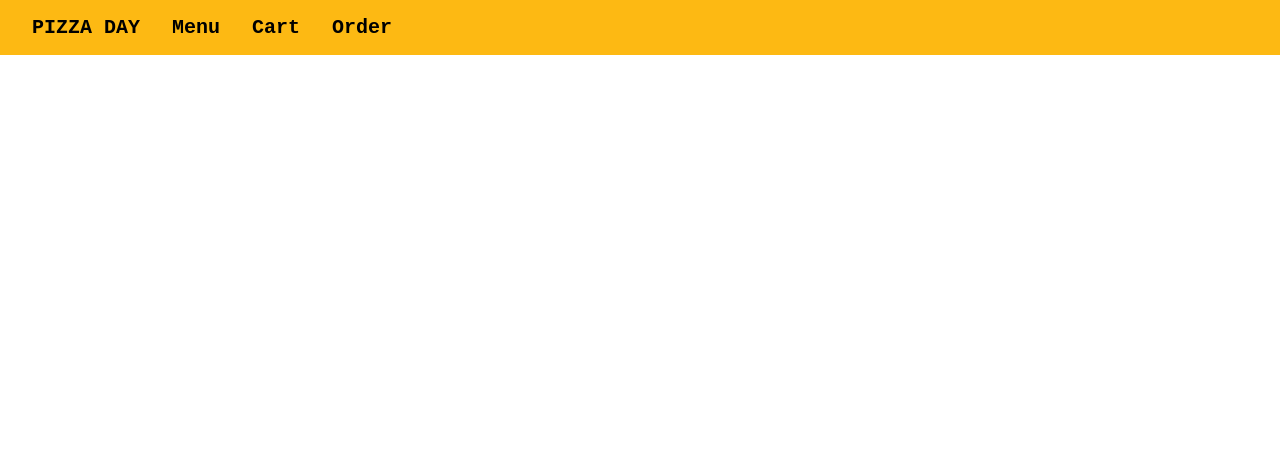
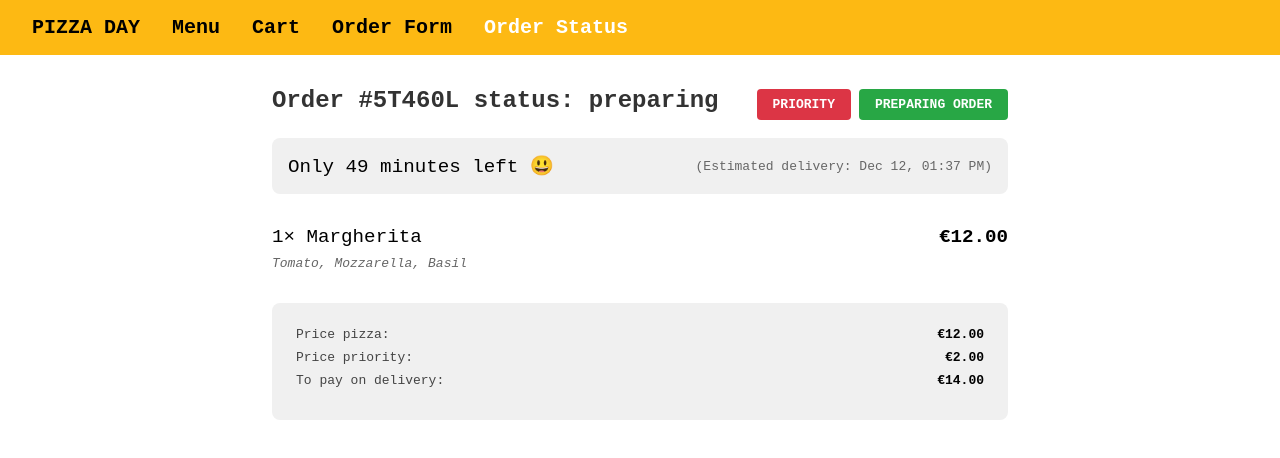
Before and after one commit to saintgregoire/ReactHillel, a React (Vite) app: page /order_status in a window 1280 px wide. Shown: the top 458 px of the page. Built offline with nearby package versions, Linux system fonts and the light colour scheme.

Commit message:
feat => OrderStatus Page done

```diff
--- a/src/App.jsx
+++ b/src/App.jsx
@@ -5,6 +5,7 @@
 import "./App.css";
 import { Route, Routes } from "react-router";
 import OrderForm from "./pages/OrderForm/OrderForm";
+import OrderStatus from "./pages/OrderStatus/OrderStatus";
 
 function App() {
   return (
@@ -15,6 +16,7 @@
         <Route path="/menu" element={<Menu />} />
         <Route path="/cart" element={<Cart />} />
         <Route path="/order_form" element={<OrderForm/>} />
+        <Route path="/order_status" element={<OrderStatus/>} />
       </Routes>
     </div>
   );
--- /dev/null
+++ b/src/components/Badge/Badge.css
@@ -0,0 +1,14 @@
+.badge {
+  padding: 0.5rem 1rem;
+  border-radius: 4px;
+  font-weight: bold;
+  color: white;
+}
+
+.badge-priority {
+  background-color: #dc3545;
+}
+
+.badge-preparing {
+  background-color: #28a745;
+}
--- /dev/null
+++ b/src/components/Badge/Badge.jsx
@@ -0,0 +1,10 @@
+import { memo } from 'react'
+import './Badge.css'
+
+function Badge({className, text}) {
+  return (
+    <span className={className}>{text}</span>
+  )
+}
+
+export default memo(Badge)
--- a/src/components/Header/Header.jsx
+++ b/src/components/Header/Header.jsx
@@ -16,7 +16,8 @@
         </NavLink>
         <NavLink to="/menu" className="logo">Menu</NavLink>
         <NavLink to="/cart" className="logo">Cart</NavLink>
-        <NavLink to="/order_form" className="logo">Order</NavLink>
+        <NavLink to="/order_form" className="logo">Order Form</NavLink>
+        <NavLink to="/order_status" className="logo">Order Status</NavLink>
       </nav>
       <Input
         type="text"
--- /dev/null
+++ b/src/components/OrderItem/OrderItem.css
@@ -0,0 +1,23 @@
+.order-item {
+  margin-bottom: 1rem;
+}
+
+.order-item-header {
+  display: flex;
+  justify-content: space-between;
+  margin-bottom: 0.5rem;
+}
+
+.order-item-name {
+  font-size: 1.2rem;
+}
+
+.order-item-price {
+  font-size: 1.2rem;
+  font-weight: bold;
+}
+
+.order-item-ingredients {
+  color: #666;
+  font-style: italic;
+}
--- /dev/null
+++ b/src/components/OrderItem/OrderItem.jsx
@@ -0,0 +1,19 @@
+import { memo } from "react";
+import "./OrderItem.css";
+
+function OrderItem(props) {
+
+  const {quantity, name, price, ingredients} = props;
+
+  return (
+    <div className="order-item">
+      <div className="order-item-header">
+        <span className="order-item-name">{quantity}× {name}</span>
+        <span className="order-item-price">€{price}</span>
+      </div>
+      <div className="order-item-ingredients">{ingredients}</div>
+    </div>
+  );
+}
+
+export default memo(OrderItem);
--- /dev/null
+++ b/src/pages/OrderStatus/OrderStatus.css
@@ -0,0 +1,71 @@
+.order_status-container {
+  width: 800px;
+  margin: 0 auto;
+  padding: 2rem;
+}
+
+.order_status-container *{
+  font-family: monospace;
+}
+
+.order_status-header {
+  display: flex;
+  justify-content: space-between;
+  align-items: center;
+  margin-bottom: 1rem;
+}
+
+.order-title {
+  font-size: 1.5rem;
+  color: #333;
+}
+
+.badges {
+  display: flex;
+  gap: 0.5rem;
+}
+
+.time-banner {
+  background-color: #f0f0f0;
+  padding: 1rem;
+  border-radius: 8px;
+  display: flex;
+  justify-content: space-between;
+  align-items: center;
+  margin-bottom: 2rem;
+}
+
+.time-left {
+  font-size: 1.2rem;
+  display: flex;
+  align-items: center;
+  gap: 0.5rem;
+}
+
+.estimated-time {
+  color: #666;
+}
+
+.order-details {
+  margin-bottom: 2rem;
+}
+
+.price-breakdown {
+  background-color: #f0f0f0;
+  padding: 1.5rem;
+  border-radius: 8px;
+}
+
+.price-item {
+  margin-bottom: 0.5rem;
+  display: flex;
+  justify-content: space-between;
+}
+
+.price-label {
+  color: #444;
+}
+
+.price-value {
+  font-weight: bold;
+}
--- /dev/null
+++ b/src/pages/OrderStatus/OrderStatus.jsx
@@ -0,0 +1,43 @@
+import "./OrderStatus.css";
+import Badge from '../../components/Badge/Badge'
+import OrderItem from "../../components/OrderItem/OrderItem";
+
+function OrderStatus() {
+  return (
+    <div className="order_status-container">
+      <div className="order_status-header">
+        <h1 className="order-title">Order #5T460L status: preparing</h1>
+        <div className="badges">
+          <Badge className="badge badge-priority" text="PRIORITY" />
+          <Badge className="badge badge-preparing" text="PREPARING ORDER" />
+        </div>
+      </div>
+
+      <div className="time-banner">
+        <div className="time-left">Only 49 minutes left 😃</div>
+        <div className="estimated-time">(Estimated delivery: Dec 12, 01:37 PM)</div>
+      </div>
+
+      <div className="order-details">
+        <OrderItem quantity="1" name='Margherita' price="12.00" ingredients='Tomato, Mozzarella, Basil' />
+      </div>
+
+      <div className="price-breakdown">
+        <div className="price-item">
+          <span className="price-label">Price pizza:</span>
+          <span className="price-value">€12.00</span>
+        </div>
+        <div className="price-item">
+          <span className="price-label">Price priority:</span>
+          <span className="price-value">€2.00</span>
+        </div>
+        <div className="price-item">
+          <span className="price-label">To pay on delivery:</span>
+          <span className="price-value">€14.00</span>
+        </div>
+      </div>
+    </div>
+  );
+}
+
+export default OrderStatus;
```
